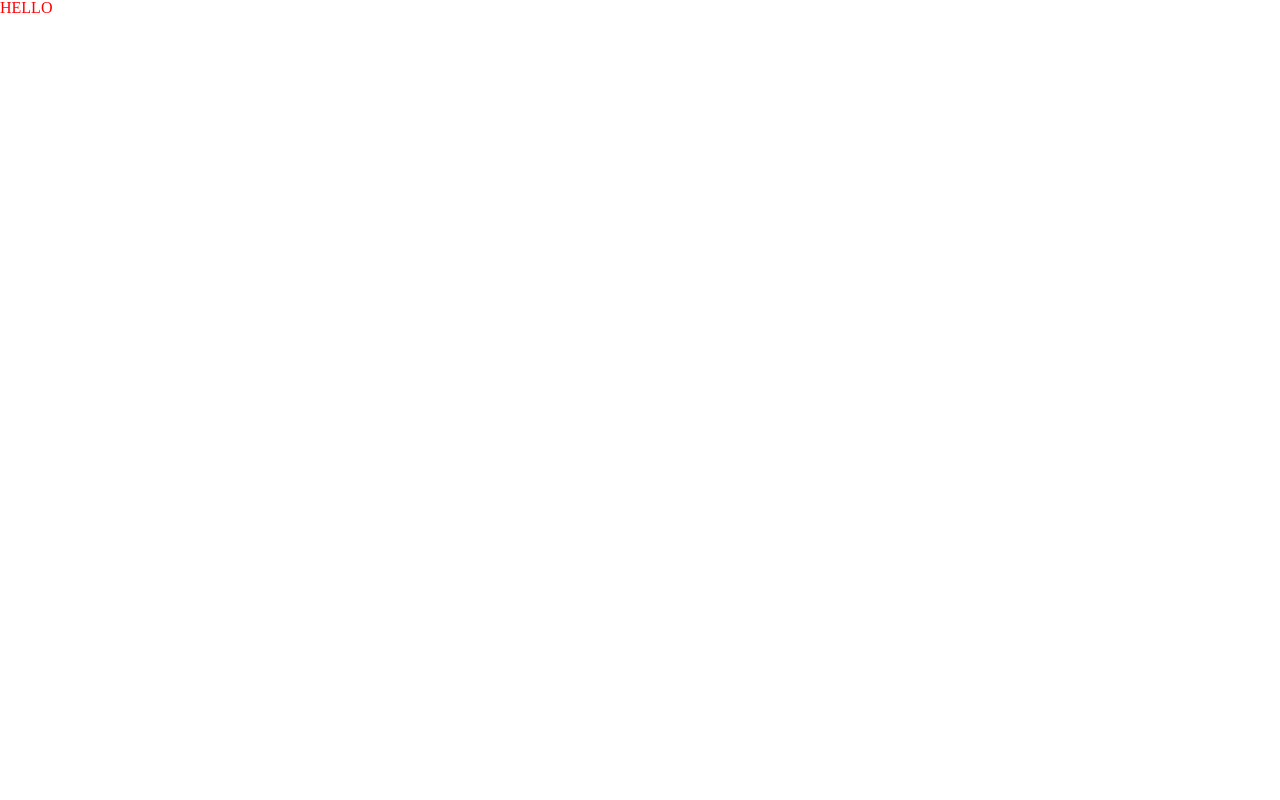
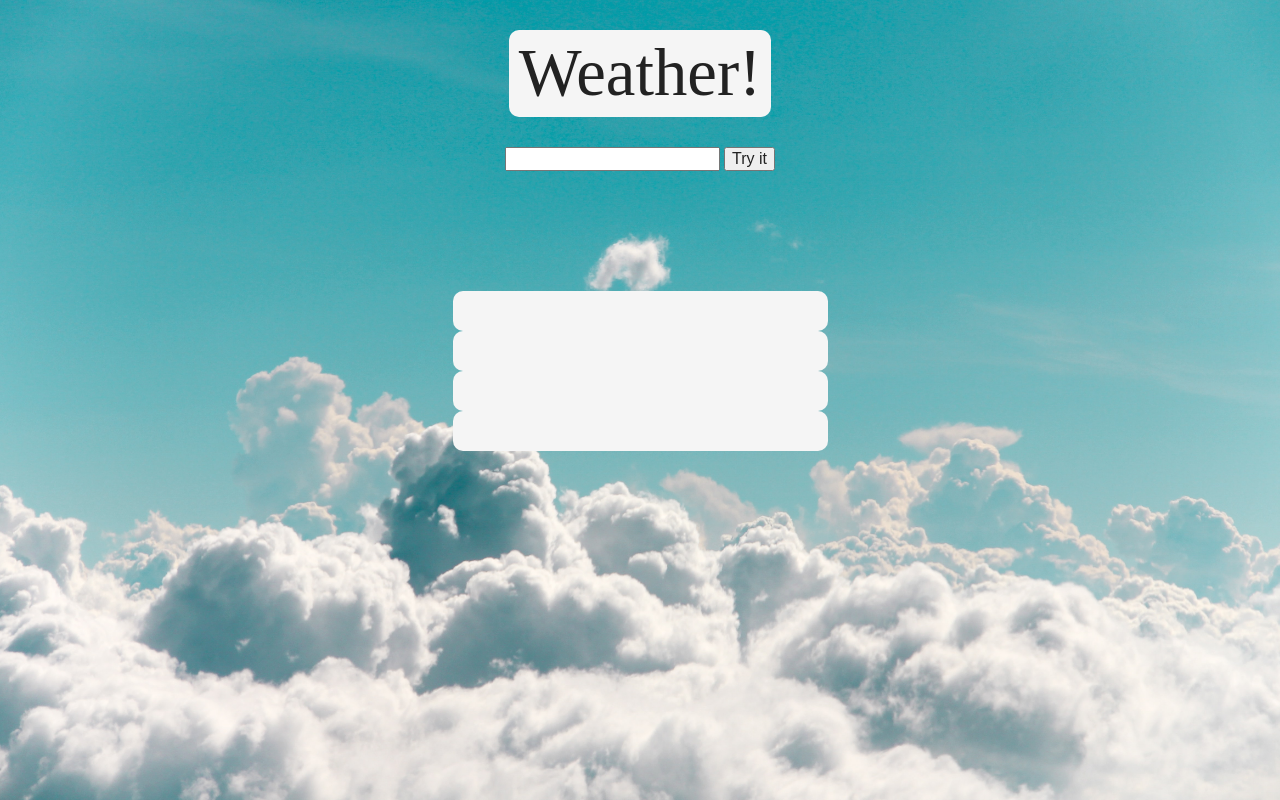
Before and after one commit to jakemorris665/weatherapp, a website built with webpack: page dist/index.html in a window 1280 px wide. Built offline with nearby package versions, Linux system fonts and the light colour scheme.

Commit message:
Initial dist subtree commit

```diff
--- a/dist/css/style.css
+++ b/dist/css/style.css
@@ -1,3 +1,70 @@
-.red {
-  color: red;
+html,
+body {
+  min-height: 100%;
 }
+
+body {
+  display: flex;
+  justify-content: center;
+  align-items: center;
+  flex-direction: column;
+  transition: background-color 0.5s ease-in-out;
+}
+
+.bg {
+  height: 100%;
+  background-repeat: no-repeat;
+  background-position: center;
+  background-size: cover;
+}
+
+.bgDefault {
+  background-image: url("../css/images/cloudDefault.jpg");
+}
+
+.bgThunder {
+  background-image: url("../css/images/thunder.jpg");
+}
+
+.bgRain {
+  background-image: url("../css/images/rain.jpg");
+}
+
+.bgSnow {
+  background-image: url("../css/images/snow.jpg");
+}
+
+.bgClouds {
+  background-image: url("../css/images/cloudy.jpg");
+}
+
+.bgClear {
+  background-image: url("../css/images/sunny.jpg");
+}
+
+.pageTitle {
+  font-size: 50pt;
+  margin: 30px;
+  background: whitesmoke;
+  padding: 10px;
+  border-radius: 10px;
+}
+
+.weatherBox {
+  width: 500px;
+  height: 400px;
+  display: flex;
+  flex-direction: column;
+  justify-content: center;
+  align-items: center;
+}
+.info {
+  width: 75%;
+  height: 40px;
+  display: flex;
+  justify-content: center;
+  align-items: center;
+  background: whitesmoke;
+  border-radius: 10px;
+  font-size: 18pt;
+}
--- a/dist/index.html
+++ b/dist/index.html
@@ -6,8 +6,19 @@
     <link rel="stylesheet" href="css/reset.css" />
     <link rel="stylesheet" href="css/style.css" />
   </head>
-  <body>
-    <div class="red">HELLO</div>
+  <body class="bg bgDefault">
+    <h1 class="pageTitle">Weather!</h1>
+    <div class="searchWrapper">
+      <input type="text" id="search" class="search" />
+      <button class="getWeather" id="getWeather" type="submit">Try it</button>
+    </div>
+
+    <div class="weatherBox">
+      <div class="info" id="location"></div>
+      <div class="info" id="description"></div>
+      <div class="info" id="temp"></div>
+      <div class="info" id="wind"></div>
+    </div>
     <script src="main.js"></script>
   </body>
 </html>
```
Also changed, not shown: dist/main.js (+32 -1 lines), dist/css/images/cloudDefault.jpg (added), dist/css/images/cloudy.jpg (added), dist/css/images/thunder.jpg (added), 3 other files.
